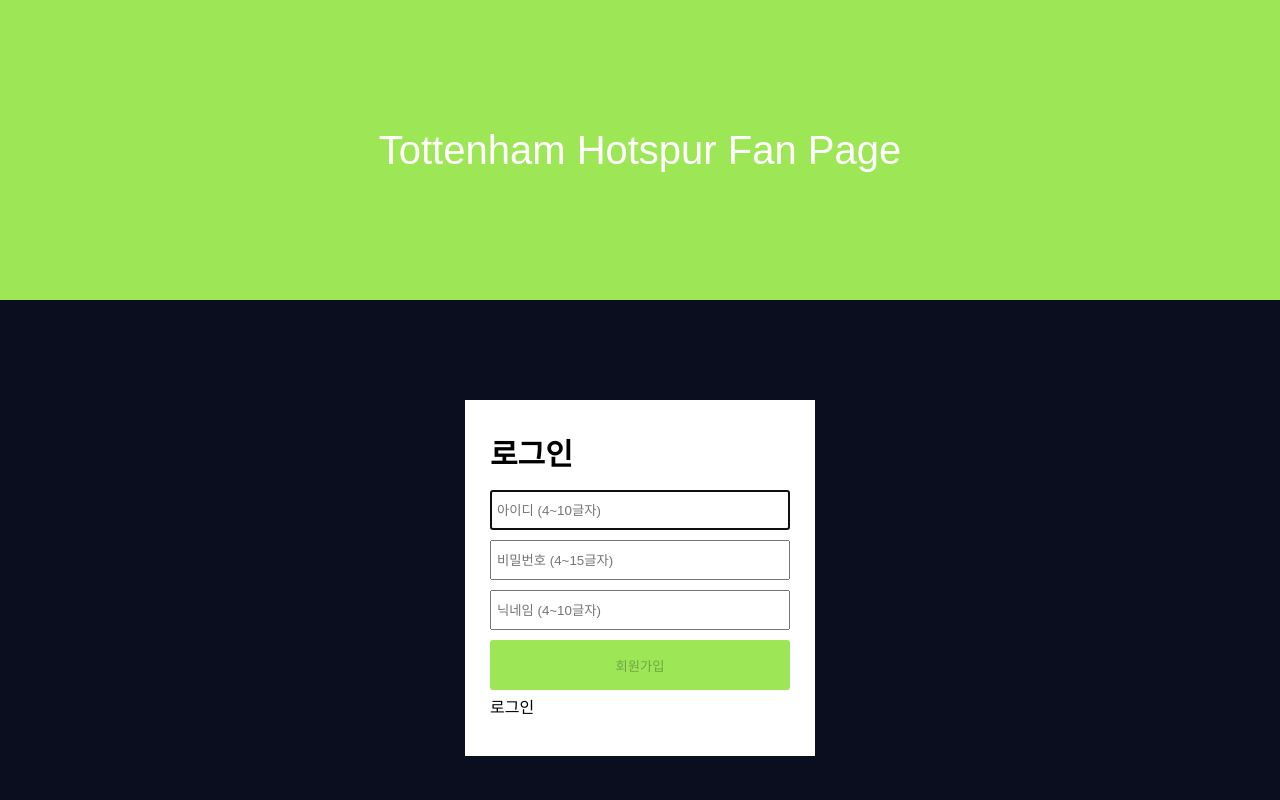
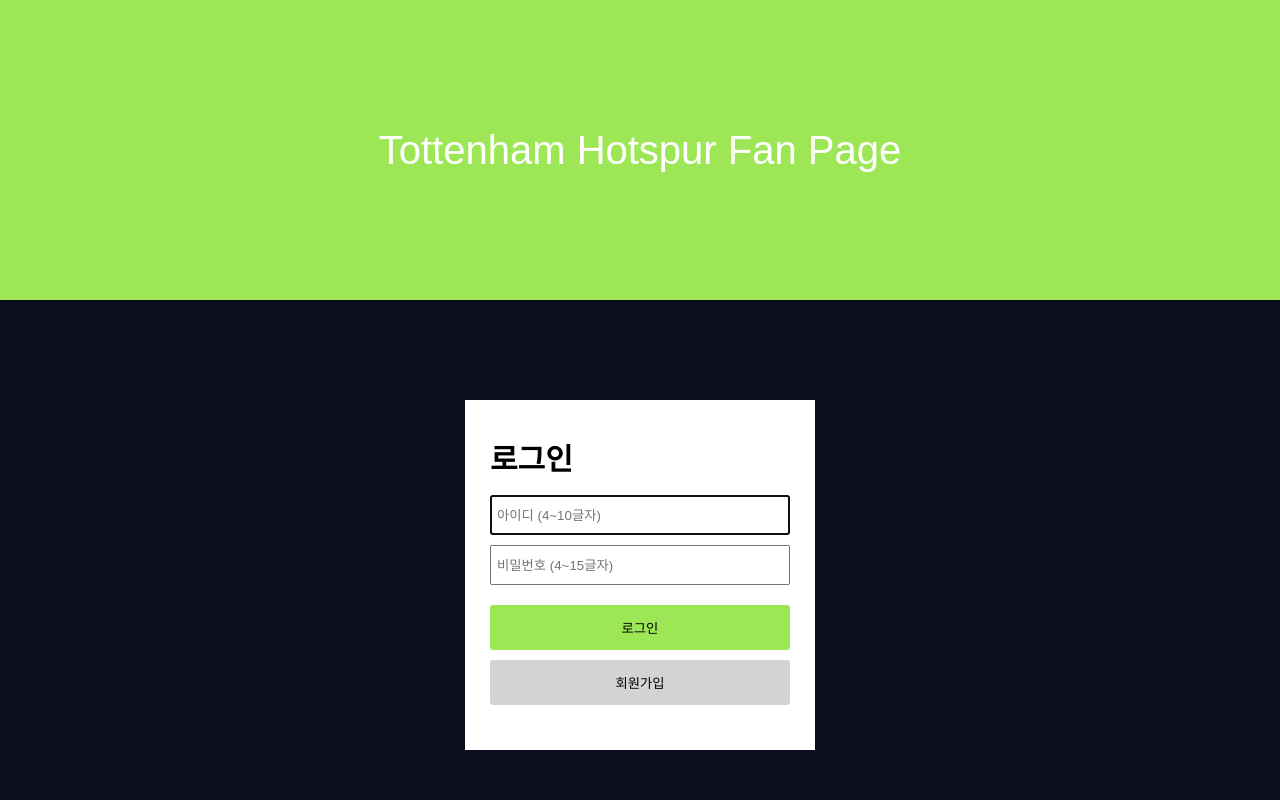
Before and after one commit to surely07/nbc-auth-fanPage, a React (Create React App) app: page /login in a window 1280 px wide. Shown: the top 800 px of the page. Built offline with nearby package versions, Linux system fonts and the light colour scheme; data requests are answered from the project's data file.

Commit message:
feat: authSlice 세팅

```diff
--- a/package.json
+++ b/package.json
@@ -14,6 +14,7 @@
     "react-redux": "^8.1.3",
     "react-router-dom": "^6.19.0",
     "react-scripts": "5.0.1",
+    "react-toastify": "^9.1.3",
     "react-uuid": "^2.0.0",
     "redux": "^4.2.1",
     "styled-components": "^6.1.1",
--- a/src/pages/Login.jsx
+++ b/src/pages/Login.jsx
@@ -1,54 +1,99 @@
-import React, { useState } from "react";
+import React from "react";
+import { useDispatch, useSelector } from "react-redux";
+import { useNavigate } from "react-router-dom";
+import {
+  logIn,
+  setUserId,
+  setUserPassword,
+  setUserNickName,
+  SignUp,
+} from "redux/modules/authSlice";
 import styled from "styled-components";
 
 function Login() {
-  const [isSubscribed, setIsSubscribed] = useState(false);
-  const [userId, setUserId] = useState("");
-  const [userPassword, setUserPassword] = useState("");
+  const dispatch = useDispatch();
+  const { isSignedUp, userId, userPassword, userNickName } = useSelector(
+    (state) => state.auth
+  );
+  const navigate = useNavigate();
 
-  //   const member = useSelector();
-  //   console.log(member);
+  const onLogInButtonHandler = (e) => {
+    e.preventDefault();
+    dispatch(logIn());
+    navigate("/");
+    // dispatch(setUserId(""));
+    // dispatch(setUserPassword(""));
+    // dispatch(setUserNickName(""));
+  };
 
-  const onLoginButtonHandler = (e) => {
+  const onSignUpButtonHandler = (e) => {
     e.preventDefault();
-    alert("로그인");
+    // dispatch(SignUp(true));
+  };
+
+  const loginToggleHandler = () => {
+    dispatch(SignUp());
   };
 
   return (
     <StLoginContainer>
-      <label>로그인</label>
-      <StLoginForm onSubmit={onLoginButtonHandler}>
+      <label> {isSignedUp ? "로그인" : "회원가입"}</label>
+      <StLoginForm
+        onSubmit={isSignedUp ? onLogInButtonHandler : onSignUpButtonHandler}
+      >
         <input
           autoFocus
-          //   value={userId}
-          //   onChange={(e) => setUserId(e.target.value)}
+          value={userId}
+          onChange={(e) => dispatch(setUserId(e.target.value))}
           type="text"
           placeholder="아이디 (4~10글자)"
           minLength={4}
           maxLength={10}
         />
         <input
-          //   value={userPassword}
-          //   onChange={(e) => setUserPassword(e.target.value)}
+          value={userPassword}
+          onChange={(e) => dispatch(setUserPassword(e.target.value))}
           type="text"
           placeholder="비밀번호 (4~15글자)"
           minLength={4}
           maxLength={15}
         />
-        {!isSubscribed && (
+        {!isSignedUp && (
           <input
-            // value={userPassword}
-            // onChange={setUserPassword((e) => e.target.value)}
+            value={userPassword}
+            onChange={setUserNickName((e) => e.target.value)}
             type="text"
             placeholder="닉네임 (4~10글자)"
             minLength={1}
             maxLength={10}
           />
         )}
-        <button type="submit" disabled={!userId || !userPassword}>
-          {isSubscribed ? "로그인" : "회원가입"}
-        </button>
-        <p>{isSubscribed ? "회원가입" : "로그인"}</p>
+
+        {isSignedUp ? (
+          <StLoginWrapper>
+            <StLoginBtn type="submit" backgroundColor="#9de757">
+              로그인
+            </StLoginBtn>
+            <StLoginBtn
+              onClick={loginToggleHandler}
+              backgroundColor="lightgray"
+            >
+              회원가입
+            </StLoginBtn>
+          </StLoginWrapper>
+        ) : (
+          <StLoginWrapper>
+            <StLoginBtn type="sbmit" backgroundColor="#9de757">
+              회원가입
+            </StLoginBtn>
+            <StLoginBtn
+              onClick={loginToggleHandler}
+              backgroundColor="lightgray"
+            >
+              로그인
+            </StLoginBtn>
+          </StLoginWrapper>
+        )}
       </StLoginForm>
     </StLoginContainer>
   );
@@ -80,10 +125,19 @@
     height: 40px;
     padding: 5px;
   }
-  & button {
-    height: 50px;
-    border: none;
-    border-radius: 3px;
-    background-color: #9de757;
-  }
 `;
+
+const StLoginWrapper = styled.div`
+  display: flex;
+  flex-direction: column;
+  gap: 10px;
+  margin-top: 10px;
+`;
+
+const StLoginBtn = styled.button`
+  height: 45px;
+  border: none;
+  border-radius: 3px;
+  background-color: ${(props) => props.backgroundColor};
+  cursor: pointer;
+`;
--- a/src/redux/config/configStore.js
+++ b/src/redux/config/configStore.js
@@ -1,11 +1,13 @@
 import { configureStore } from "@reduxjs/toolkit";
 import letters from "redux/modules/lettersSlice";
 import member from "redux/modules/memberSlice";
+import auth from "redux/modules/authSlice";
 
 const store = configureStore({
   reducer: {
     letters,
     member,
+    auth,
   },
 });
 export default store;
--- a/src/redux/modules/authSlice.js
+++ b/src/redux/modules/authSlice.js
@@ -1,48 +1,35 @@
-import axios from "axios";
+import { createSlice } from "@reduxjs/toolkit";
 
-const { createSlice, createAsyncThunk } = require("@reduxjs/toolkit");
+const initialState = {
+  isSignedUp: true,
+  userId: "",
+  userPassword: "",
+  userNickName: "",
+  isLoggedIn: false,
+};
 
 const authSlice = createSlice({
   name: "auth",
   initialState,
-  reducers: {},
+  reducers: {
+    SignUp: (state, action) => {
+      state.isSignedUp = !state.isSignedUp;
+    },
+    logIn: (state, action) => {
+      state.isLoggedIn = !state.isLoggedIn;
+    },
+    setUserId: (state, action) => {
+      state.userId = action.payload;
+    },
+    setUserNickName: (state, action) => {
+      state.userId = action.payload;
+    },
+    setUserPassword: (state, action) => {
+      state.userPassword = action.payload;
+    },
+  },
 });
 
 export default authSlice.reducer;
-export const {} = authSlice.actions;
-
-
-
-// 3. 초기값을 통신과 관련된 state로
-const initialState = {
-  todos: [],
-  isLoading: false,
-  isError: false,
-  error: null,
-};
-
-// 1. createAsyncThunk
-export const __getTodos = createAsyncThunk(
-  "getTodos",
-  async (payload, thunkAPI) => {
-    try {
-    // thunkAPI.fulfillWithValue 또는 thunkAPI.rejectWithValue
-    // 이것을 이용하여 extraReducers로 보내줌
-    const response = await axios.get("http://localhost:3001/todos")
-    } catch {
-console.log("error", error)
-    }
-
-  }
-);
-
-// 2. extraReducers 추가
-export const todosSlice = createSlice({
-  name: "todos",
-  initialState,
-  reducers: {},
-  extraReducers: {},
-});
-
-export const {} = todosSlice.actions;
-export default todosSlice.reducer;
+export const { SignUp, logIn, setUserId, setUserNickName, setUserPassword } =
+  authSlice.actions;
```
Also changed, not shown: src/redux/modules/api.js (+30 -30 lines), 1 other file (tests, documents, lock files or other folders).
